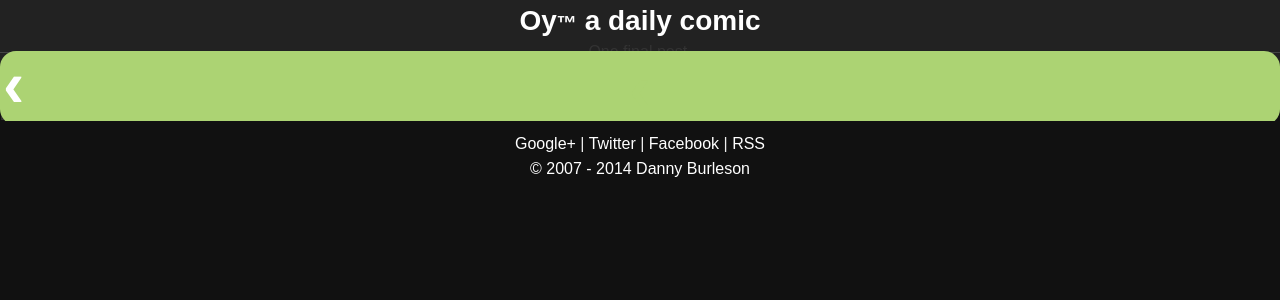
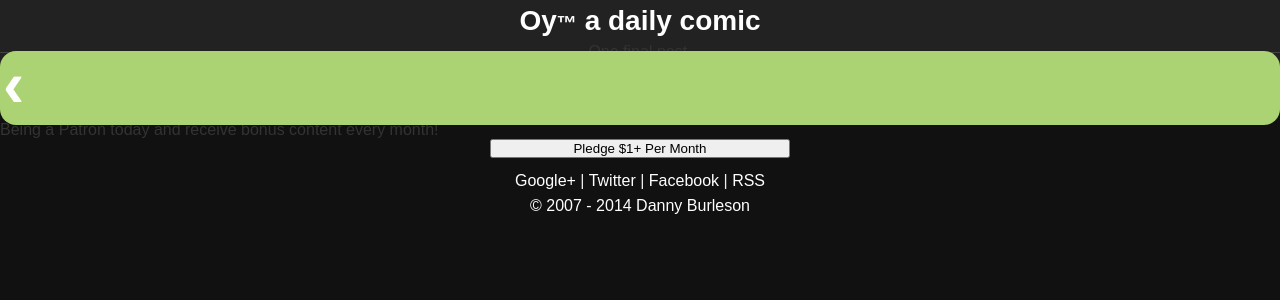
Before and after one commit to oycomics/oycomics.github.io, a Jekyll site: the page built from index.html, in a window 1280 px wide. Shown: the top 300 px of the page. Built offline with Jekyll 4.4.1, drawn with Linux system fonts in a browser that asks for light colours; Markdown is read by kramdown in place of the engine named in the settings; the list of posts is cut into pages by our own code.

Commit message:
Update patreon.html

```diff
--- a/_includes/patreon.html
+++ b/_includes/patreon.html
@@ -1 +1,4 @@
-<div class="patreon_spotlight">[Patreon info here]</div>
+<div class="patreon_spotlight"><p>This comic is made possible by the support of loyal readers like you!</p>
+<p>Being a Patron today and receive bonus content every month!</p>
+  <p style="text-align:center;"><input onclick="window.top.location.href = 'http://www.patreon.com/bePatron?rid=35296&u=115323&patAmt=1.00#r35296'; return false;" type="submit" class="btn submitForm bePatron" value="Pledge $1+ Per Month" style="width: 300px;"></p>
+</div>
```
